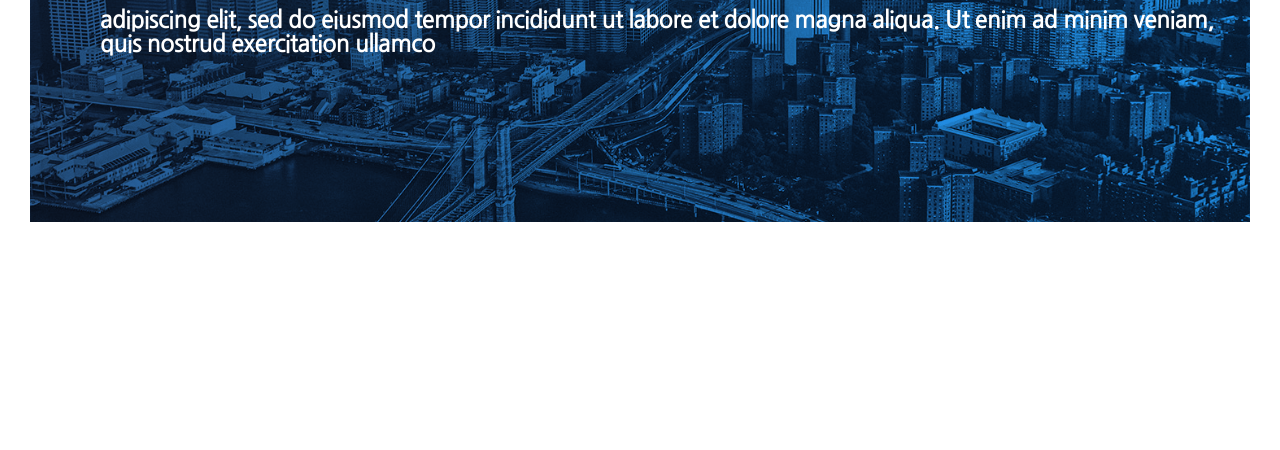
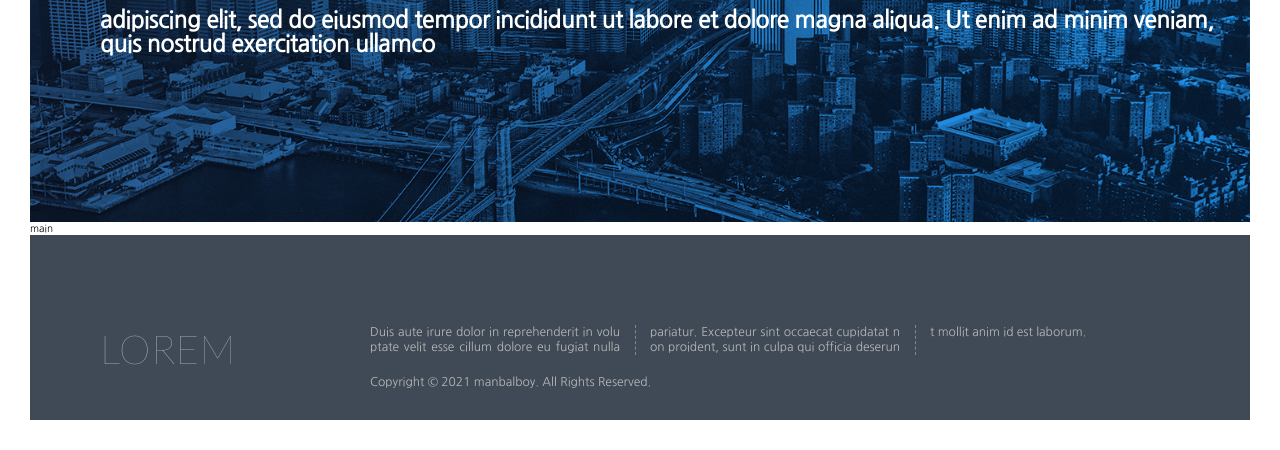
Before and after one commit to manbalboy/study-scss, a plain HTML site: page Lorem/index.html in a window 1280 px wide. Shown: the part 528-978 px from the top of the page. Before the commit the page ends 800 px from the top, so only its background shows below. Drawn offline with Linux system fonts and the light colour scheme.

Commit message:
footer css 적용

```diff
--- a/Lorem/index.html
+++ b/Lorem/index.html
@@ -26,9 +26,15 @@
     </header>
 
     <main>
-
+        main
     </main>
-    <footer></footer>
+    <footer>
+        <div id="logo-text-footer">Lorem</div>
+        <div id="copyright">
+            <p>Duis aute irure dolor in reprehenderit in voluptate velit esse cillum dolore eu fugiat nulla pariatur. Excepteur sint occaecat cupidatat non proident, sunt in culpa qui officia deserunt mollit anim id est laborum.</p>
+            <p>Copyright &copy; 2021 manbalboy. All Rights Reserved.</p>
+        </div>
+    </footer>
 </body>
 
 </html>
--- /dev/null
+++ b/Lorem/sass/abstracts/_mixins.scss
@@ -0,0 +1,7 @@
+@mixin clearfix(){
+    &::after {
+        content : '';
+        display : block;
+        clear : both;
+    }
+}
--- a/Lorem/sass/abstracts/_variables.scss
+++ b/Lorem/sass/abstracts/_variables.scss
@@ -1,3 +1,6 @@
 $color-white: #fff;
 $color-primary:  #285a91;
 $color-secondary : #1f9cfd;
+
+$color-blue-dark: #3f4a56;
+$color-grey-light: #b9b9b9
--- a/Lorem/sass/index.scss
+++ b/Lorem/sass/index.scss
@@ -1,4 +1,9 @@
+@import "./abstracts/variables";
+@import "./abstracts/mixins";
+
 @import "./base/base";
-@import "./abstracts/variables";
+
 @import "./base/animations";
 @import "./layout/header";
+@import "./layout/main";
+@import "./layout/footer";
--- a/Lorem/sass/layout/_footer.scss
+++ b/Lorem/sass/layout/_footer.scss
@@ -0,0 +1,35 @@
+footer {
+    background-color: $color-blue-dark;
+    color : $color-grey-light;
+    padding: 9rem 7rem 3rem 7rem;
+
+
+    @include clearfix();
+    #logo-text-footer {
+        width: 25%;
+        font-size: 4rem;
+        font-family: 'Lato', sans-serif;
+        font-weight: 100;
+        text-transform: uppercase;
+        float : left;
+    }
+
+    #copyright{
+        width: 75%;
+        font-size: 1.2rem;
+        float : left;
+
+        p:nth-child(1) {
+            margin-bottom: 2rem;
+            word-break: break-all; //단어 유지
+            text-align: justify;
+
+            column-count: 3;
+            column-gap:3rem;
+            column-rule-style: dashed;
+            column-rule-width: 1px;
+            column-rule-color: #888;
+            column-width: 1rem;
+        }
+    }
+}
```
Also changed, not shown: Lorem/css/index.css.
